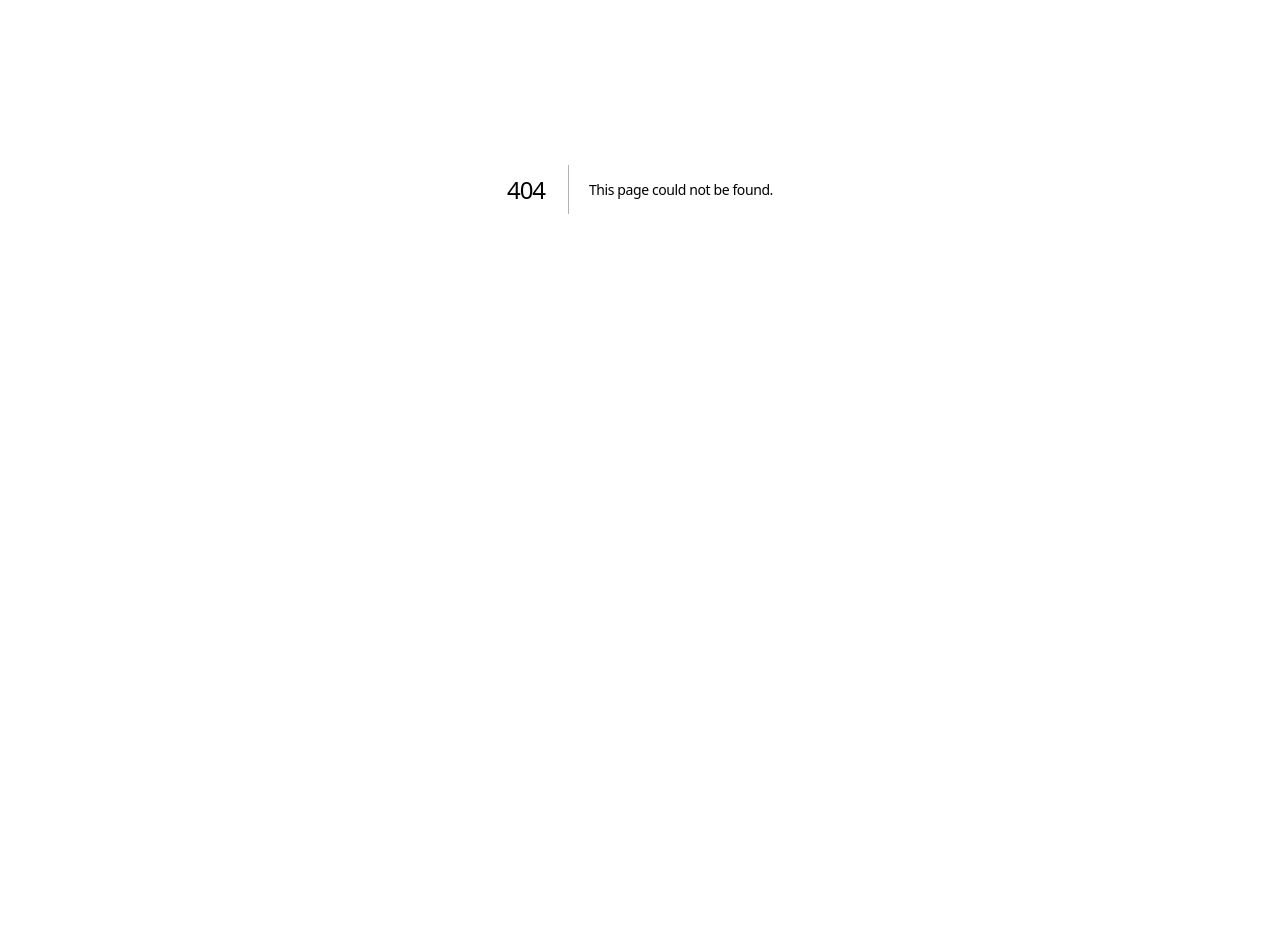
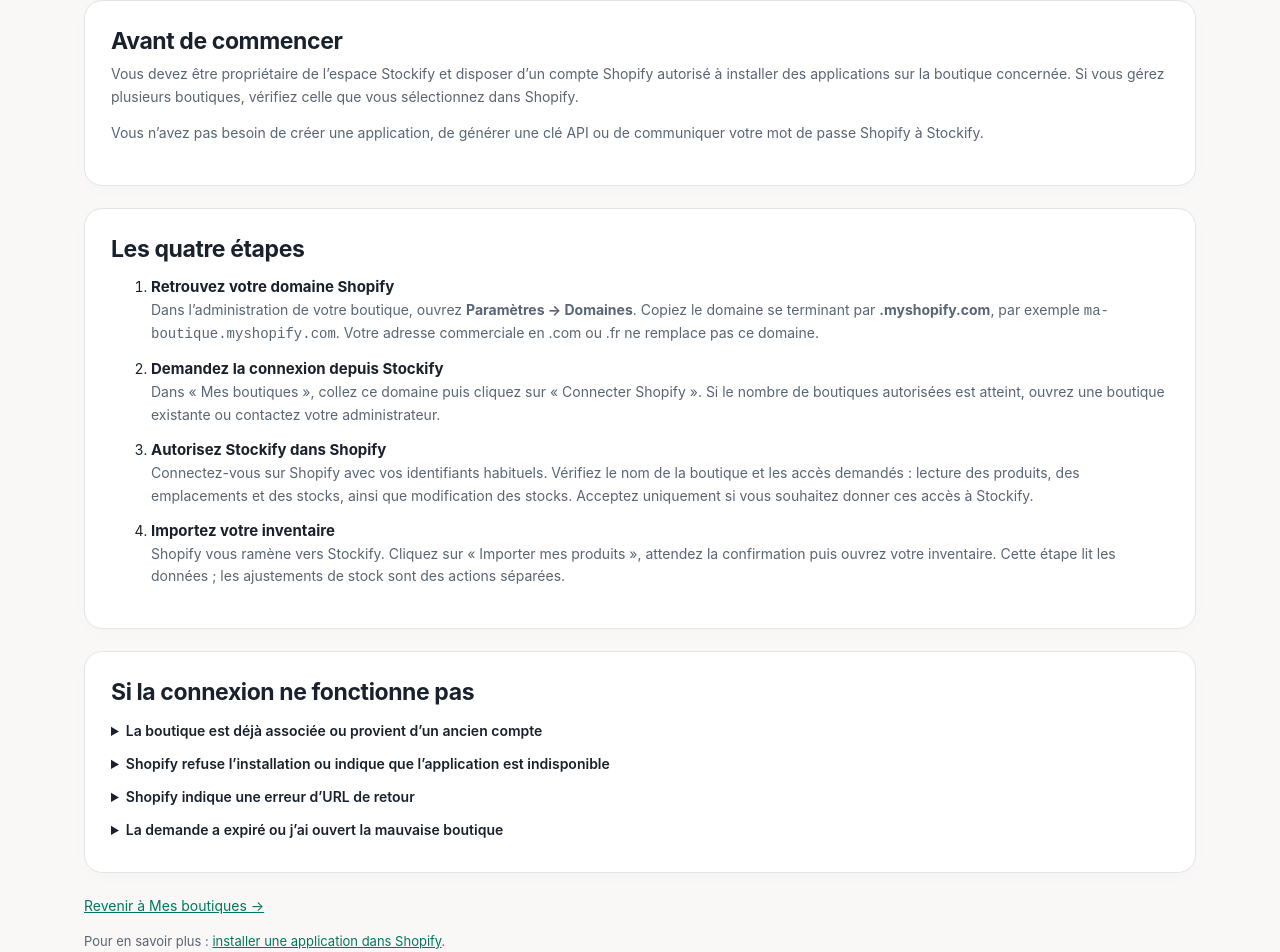
Before and after one commit to Patou1212/Shopify, a Next.js app: page /account/help/shopify in a window 1280 px wide. Before the commit this address had no page. Shown: the part 211-1163 px from the top of the page. Before the commit the page ends 800 px from the top, so only its background shows below. Built offline with nearby package versions, Linux system fonts and the light colour scheme.

Commit message:
feat: harmonize account and admin experience with Shopify guidance

```diff
--- /dev/null
+++ b/app/account/help/shopify/page.tsx
@@ -0,0 +1,132 @@
+export default function ShopifyHelp() {
+  return (
+    <main className="saas-shell">
+      <header className="saas-header">
+        <div>
+          <a href="/account" className="saas-brand">
+            stockify
+          </a>
+          <h1>Connecter votre boutique Shopify</h1>
+          <p>
+            Votre compte Stockify et votre compte Shopify peuvent avoir des
+            adresses e-mail différentes.
+          </p>
+        </div>
+        <a href="/account">← Mes boutiques</a>
+      </header>
+      <section className="saas-card">
+        <h2>Avant de commencer</h2>
+        <p>
+          Vous devez être propriétaire de l’espace Stockify et disposer d’un
+          compte Shopify autorisé à installer des applications sur la boutique
+          concernée. Si vous gérez plusieurs boutiques, vérifiez celle que vous
+          sélectionnez dans Shopify.
+        </p>
+        <p>
+          Vous n’avez pas besoin de créer une application, de générer une clé
+          API ou de communiquer votre mot de passe Shopify à Stockify.
+        </p>
+      </section>
+      <section className="saas-card">
+        <h2>Les quatre étapes</h2>
+        <ol className="shopify-help-steps">
+          <li>
+            <h3>Retrouvez votre domaine Shopify</h3>
+            <p>
+              Dans l’administration de votre boutique, ouvrez{" "}
+              <strong>Paramètres → Domaines</strong>. Copiez le domaine se
+              terminant par <strong>.myshopify.com</strong>, par exemple{" "}
+              <code>ma-boutique.myshopify.com</code>. Votre adresse commerciale
+              en .com ou .fr ne remplace pas ce domaine.
+            </p>
+          </li>
+          <li>
+            <h3>Demandez la connexion depuis Stockify</h3>
+            <p>
+              Dans « Mes boutiques », collez ce domaine puis cliquez sur «
+              Connecter Shopify ». Si le nombre de boutiques autorisées est
+              atteint, ouvrez une boutique existante ou contactez votre
+              administrateur.
+            </p>
+          </li>
+          <li>
+            <h3>Autorisez Stockify dans Shopify</h3>
+            <p>
+              Connectez-vous sur Shopify avec vos identifiants habituels.
+              Vérifiez le nom de la boutique et les accès demandés : lecture des
+              produits, des emplacements et des stocks, ainsi que modification
+              des stocks. Acceptez uniquement si vous souhaitez donner ces accès
+              à Stockify.
+            </p>
+          </li>
+          <li>
+            <h3>Importez votre inventaire</h3>
+            <p>
+              Shopify vous ramène vers Stockify. Cliquez sur « Importer mes
+              produits », attendez la confirmation puis ouvrez votre inventaire.
+              Cette étape lit les données ; les ajustements de stock sont des
+              actions séparées.
+            </p>
+          </li>
+        </ol>
+      </section>
+      <section className="saas-card">
+        <h2>Si la connexion ne fonctionne pas</h2>
+        <details>
+          <summary>
+            La boutique est déjà associée ou provient d’un ancien compte
+          </summary>
+          <p>
+            Stockify protège les données déjà enregistrées. Utilisez le compte
+            qui gère cette boutique. Pour une ancienne boutique non attribuée,
+            l’administrateur doit vérifier son propriétaire et effectuer le
+            rattachement. Créer une nouvelle clé API ne résoudra pas ce blocage.
+          </p>
+        </details>
+        <details>
+          <summary>
+            Shopify refuse l’installation ou indique que l’application est
+            indisponible
+          </summary>
+          <p>
+            Vérifiez vos droits d’installation sur cette boutique. Si vous êtes
+            propriétaire, contactez Stockify : le mode de distribution ou la
+            configuration de l’application peut empêcher l’installation. Vous
+            n’avez aucun secret technique à modifier.
+          </p>
+        </details>
+        <details>
+          <summary>Shopify indique une erreur d’URL de retour</summary>
+          <p>
+            Transmettez le texte de l’erreur à l’administrateur Stockify.
+            L’adresse autorisée doit correspondre au serveur utilisé, notamment
+            sur un environnement de test.
+          </p>
+        </details>
+        <details>
+          <summary>
+            La demande a expiré ou j’ai ouvert la mauvaise boutique
+          </summary>
+          <p>
+            Revenez à « Mes boutiques » et recommencez la connexion. Dans
+            Shopify, sélectionnez la boutique correspondant au domaine saisi.
+          </p>
+        </details>
+      </section>
+      <p>
+        <a href="/account">Revenir à Mes boutiques →</a>
+      </p>
+      <p className="saas-muted">
+        Pour en savoir plus :{" "}
+        <a
+          href="https://help.shopify.com/en/manual/apps/install-setup-apps"
+          target="_blank"
+          rel="noreferrer"
+        >
+          installer une application dans Shopify
+        </a>
+        .
+      </p>
+    </main>
+  );
+}
```
